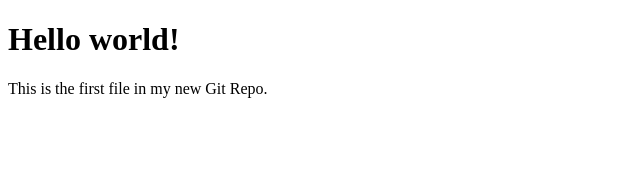
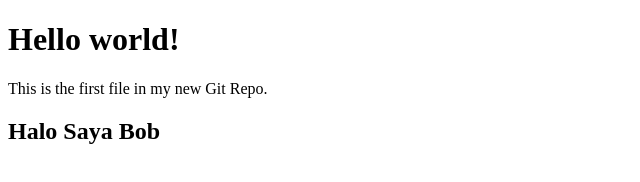
Before and after one commit to Antoncianfoski/Mynewproject, a plain HTML site: page index.html in a window 1280 px wide. Shown: the whole page, without its empty margins (0-640 px from the left). Drawn offline with Linux system fonts and the light colour scheme.

Commit message:
Try to commit new file

```diff
--- a/index.html
+++ b/index.html
@@ -7,5 +7,6 @@
 <body>
     <h1>Hello world!</h1>
     <p>This is the first file in my new Git Repo.</p>
+    <h2>Halo Saya Bob</h2>
 </body>
 </html>
```
